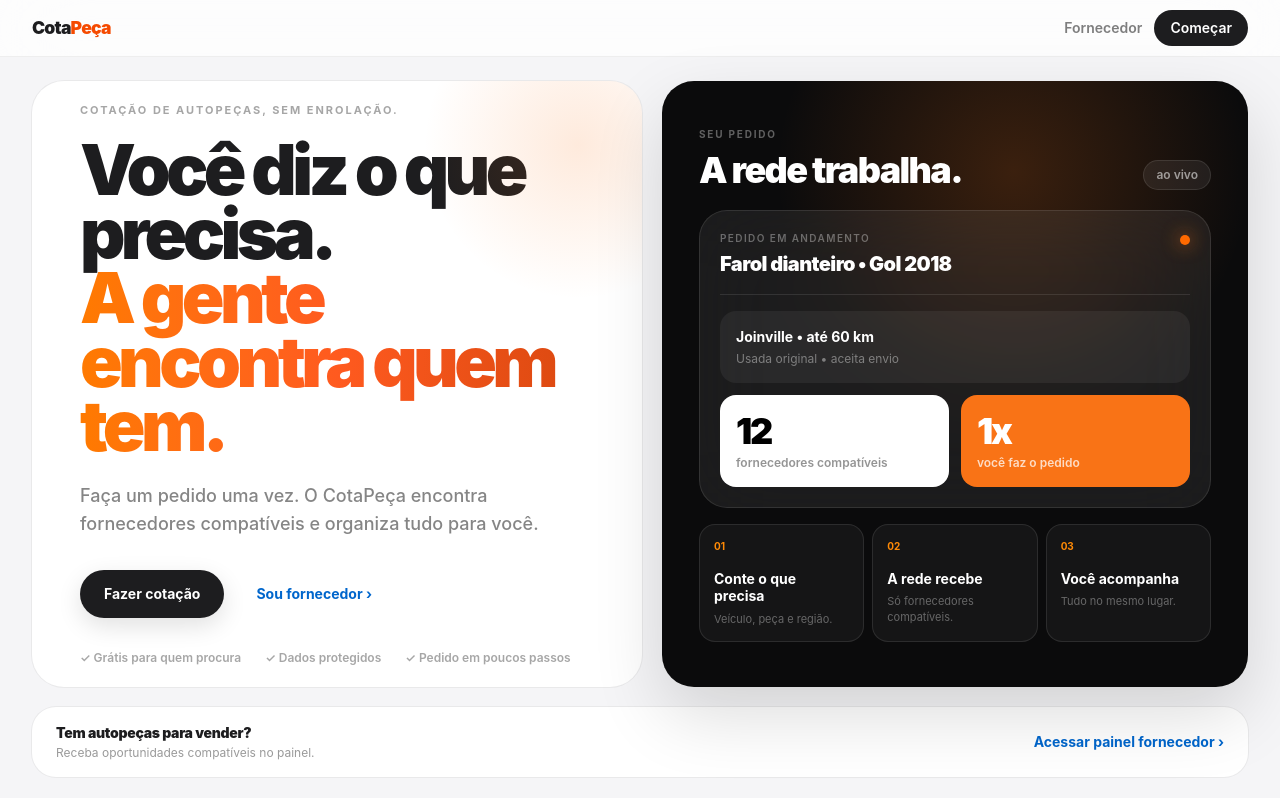
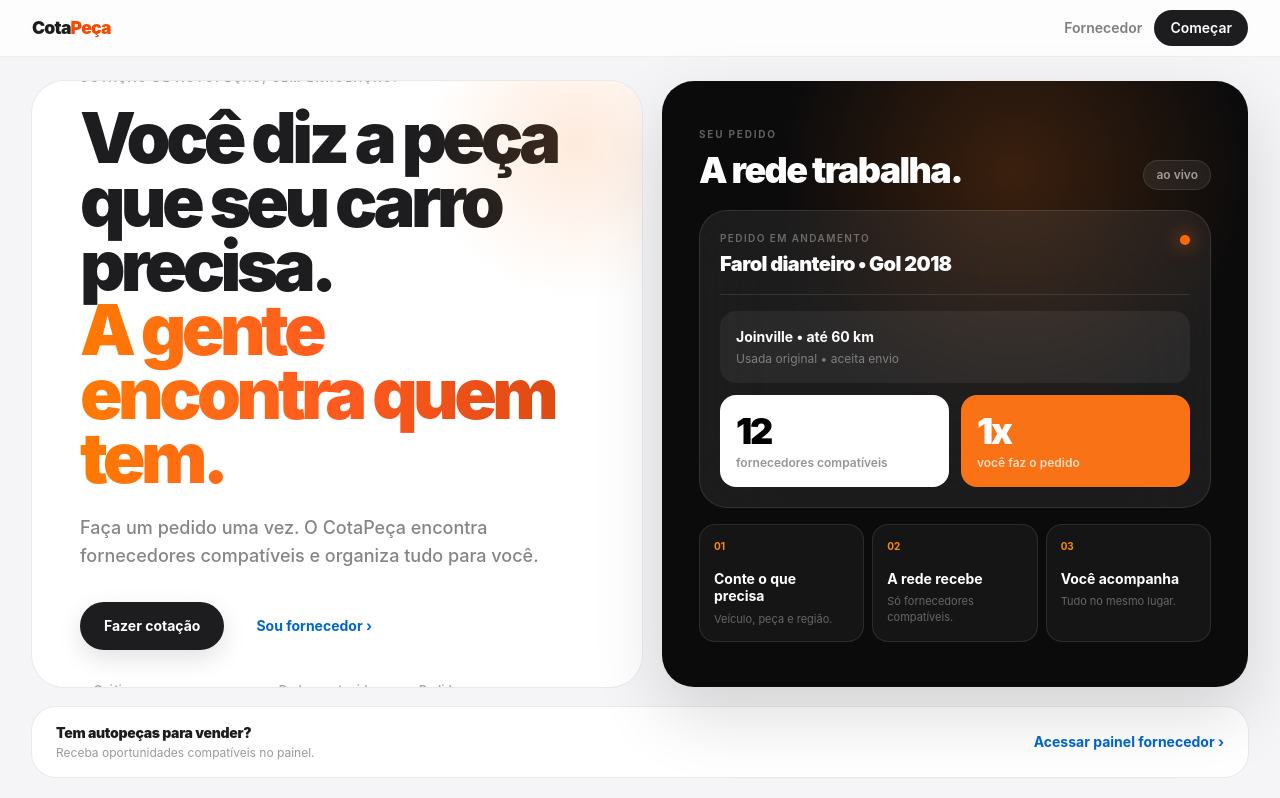
Before and after one commit to armedeiros-glitch/arenalive-site, a Next.js app in the folder cotapeca-recovered/: page / in a window 1280 px wide. Built offline with nearby package versions, Linux system fonts and the light colour scheme.

Commit message:
copy: deixa proposta da home explicitamente automotiva

```diff
--- a/cotapeca-recovered/app/page.tsx
+++ b/cotapeca-recovered/app/page.tsx
@@ -31,7 +31,7 @@
             <div className="pointer-events-none absolute -right-24 -top-24 h-80 w-80 rounded-full bg-[radial-gradient(circle,_rgba(249,115,22,.15)_0%,_transparent_68%)]" />
             <p className="text-[11px] font-bold uppercase tracking-[.18em] text-black/35">Cotação de autopeças, sem enrolação.</p>
             <h1 className="mt-5 max-w-3xl text-[3.5rem] font-black leading-[.91] tracking-[-.065em] sm:text-[4.8rem] lg:text-[clamp(4.2rem,5.5vw,6.3rem)]">
-              Você diz o que precisa.
+              Você diz a peça que seu carro precisa.
               <span className="block bg-gradient-to-r from-[#ff7a00] via-[#ff5a1f] to-[#d9480f] bg-clip-text text-transparent">A gente encontra quem tem.</span>
             </h1>
             <p className="mt-6 max-w-xl text-base font-medium leading-7 text-black/48 sm:text-lg">
```
